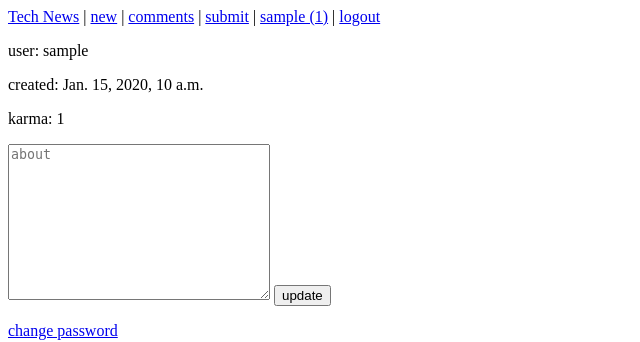
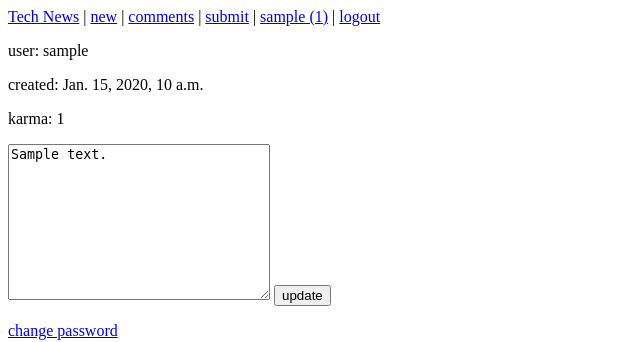
Before and after one commit to mobiusxs/technews, a Django app: a page that uses index/templates/index/profile.html in a window 1280 px wide. Shown: the top 342 px of the page, without its empty margins (0-640 px from the left). Run offline with Django 3.2, Linux system fonts and the light colour scheme; a user stored in the database is signed in; tables that the repository leaves empty hold one stand-in row (values such as "Sample post").

Commit message:
refactor form to submit to new path and display about value

```diff
--- a/index/templates/index/profile.html
+++ b/index/templates/index/profile.html
@@ -8,9 +8,10 @@
             <p>created: {{ object.user.date_joined }}</p>
             <p>karma: {{ object.karma }}</p>
         {% if user.is_authenticated and object.user.username == user.username %}
-            <form action="">
+            <form action="{% url 'index:update_about' %}" method="post">
+                {% csrf_token %}
                 <label for="about">
-                    <textarea name="about" id="about" placeholder="about" cols="30" rows="10"></textarea>
+                    <textarea name="about" id="about" placeholder="about" cols="30" rows="10">{{ object.user.profile.about }}</textarea>
                 </label>
                 <input type="submit" value="update">
             </form>
```
